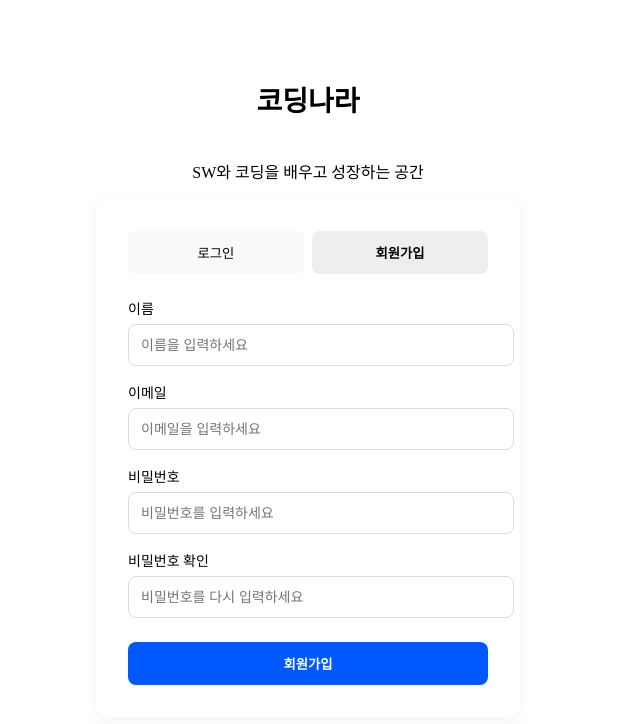
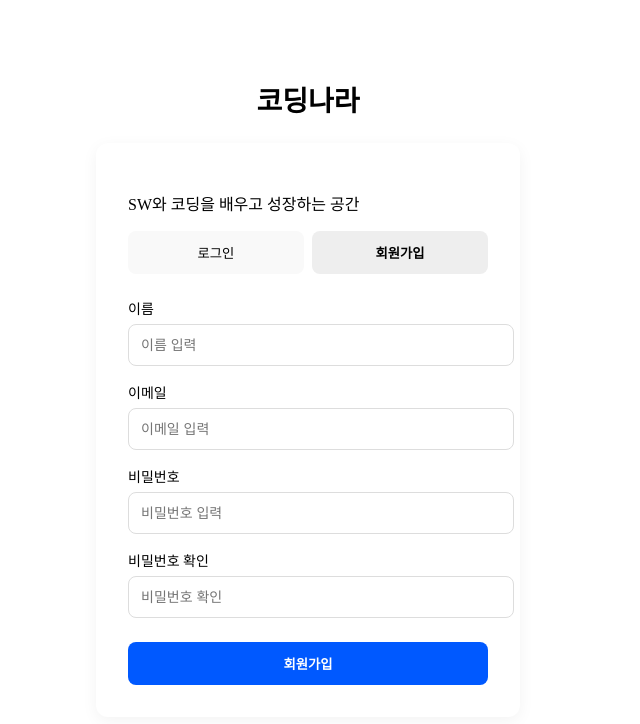
Before and after one commit to mmdh1234/HOPE, a React (Vite) app in the folder hope_FE/: page /signup in a window 1280 px wide. Shown: the top 724 px of the page, without its empty margins (332-972 px from the left). Built offline with nearby package versions, Linux system fonts and the light colour scheme.

Commit message:
refactor/#2 extract reusable UI components and unify login/signup layout

```diff
--- /dev/null
+++ b/hope_FE/src/components/auth/AuthFormLayout.jsx
@@ -0,0 +1,28 @@
+import styled from 'styled-components';
+
+const Wrapper = styled.div`
+  display: flex;
+  flex-direction: column;
+  align-items: center;
+  margin-top: 60px;
+`;
+
+const Title = styled.h1`
+  font-size: 28px;
+  margin-bottom: 24px;
+`;
+
+const FormBox = styled.div`
+  width: 360px;
+  background: white;
+  padding: 32px;
+  border-radius: 12px;
+  box-shadow: 0 4px 16px rgba(0, 0, 0, 0.05);
+`;
+
+export const AuthFormLayout = ({ title, children }) => (
+    <Wrapper>
+        <Title>{title}</Title>
+        <FormBox>{children}</FormBox>
+    </Wrapper>
+);
--- /dev/null
+++ b/hope_FE/src/components/auth/AuthTabHeader.jsx
@@ -0,0 +1,33 @@
+import styled from 'styled-components';
+import { useNavigate, useLocation } from 'react-router-dom';
+
+const TabBox = styled.div`
+  display: flex;
+  margin-bottom: 24px;
+`;
+
+const TabButton = styled.button`
+  flex: 1;
+  padding: 12px 0;
+  background-color: ${({ active }) => (active ? '#eee' : '#f9f9f9')};
+  border: none;
+  font-weight: ${({ active }) => (active ? 'bold' : 'normal')};
+  border-radius: 8px;
+  cursor: pointer;
+
+  &:first-child {
+    margin-right: 8px;
+  }
+`;
+
+export const AuthTabHeader = () => {
+    const navigate = useNavigate();
+    const { pathname } = useLocation();
+
+    return (
+        <TabBox>
+            <TabButton active={pathname === '/'} onClick={() => navigate('/')}>로그인</TabButton>
+            <TabButton active={pathname === '/signup'} onClick={() => navigate('/signup')}>회원가입</TabButton>
+        </TabBox>
+    );
+};
--- /dev/null
+++ b/hope_FE/src/components/ui/Button.jsx
@@ -0,0 +1,15 @@
+import styled from 'styled-components';
+
+const Button = styled.button`
+  width: 100%;
+  margin-top: 24px;
+  padding: 12px;
+  background-color: #0059ff;
+  color: white;
+  border: none;
+  border-radius: 8px;
+  font-weight: bold;
+  cursor: pointer;
+`;
+
+export default Button;
--- /dev/null
+++ b/hope_FE/src/components/ui/Input.jsx
@@ -0,0 +1,11 @@
+import styled from 'styled-components';
+
+const Input = styled.input`
+  width: 100%;
+  padding: 12px;
+  border: 1px solid #ddd;
+  border-radius: 8px;
+  font-size: 14px;
+`;
+
+export default Input;
--- /dev/null
+++ b/hope_FE/src/components/ui/Label.jsx
@@ -0,0 +1,10 @@
+import styled from 'styled-components';
+
+const Label = styled.label`
+  display: block;
+  margin-top: 16px;
+  margin-bottom: 6px;
+  font-size: 14px;
+`;
+
+export default Label;
--- a/hope_FE/src/pages/Login/login.jsx
+++ b/hope_FE/src/pages/Login/login.jsx
@@ -1,64 +1,32 @@
-import React, { useState } from 'react';
-import {
-    Wrapper,
-    FormBox,
-    TabBox,
-    TabButton,
-    Input,
-    LoginButton,
-    Title,
-    Label
-} from './login.style.jsx';
-import { useNavigate, useLocation } from 'react-router-dom';
+import { useState } from 'react';
+import { useNavigate } from 'react-router-dom';
+import { AuthFormLayout } from '../../components/auth/AuthFormLayout';
+import { AuthTabHeader } from '../../components/auth/AuthTabHeader';
+import Input from '../../components/ui/Input';
+import Button from '../../components/ui/Button';
+import Label from '../../components/ui/Label';
 
 const LoginPage = () => {
     const [email, setEmail] = useState('');
     const [password, setPassword] = useState('');
     const navigate = useNavigate();
-    const location = useLocation();
-    const isLogin = location.pathname === '/';
 
     const handleLogin = () => {
-        if (email && password) {
-            localStorage.setItem('isLoggedIn', 'true');
-            navigate('/main');
-        } else {
-            alert('이메일과 비밀번호를 입력하세요.');
-        }
+        if (!email || !password) return alert('이메일과 비밀번호를 입력하세요.');
+        localStorage.setItem('isLoggedIn', 'true');
+        navigate('/main');
     };
 
     return (
-        <Wrapper>
-            <Title>코딩나라</Title>
+        <AuthFormLayout title="코딩나라">
             <p>SW와 코딩을 배우고 성장하는 공간</p>
-
-            <FormBox>
-                <TabBox>
-                    <TabButton active={isLogin} onClick={() => navigate('/')}>
-                        로그인
-                    </TabButton>
-                    <TabButton active={!isLogin} onClick={() => navigate('/signup')}>
-                        회원가입
-                    </TabButton>
-                </TabBox>
-
-                <Label>이메일</Label>
-                <Input
-                    type="email"
-                    placeholder="이메일을 입력하세요"
-                    value={email}
-                    onChange={(e) => setEmail(e.target.value)}
-                />
-                <Label>비밀번호</Label>
-                <Input
-                    type="password"
-                    placeholder="비밀번호를 입력하세요"
-                    value={password}
-                    onChange={(e) => setPassword(e.target.value)}
-                />
-                <LoginButton onClick={handleLogin}>로그인</LoginButton>
-            </FormBox>
-        </Wrapper>
+            <AuthTabHeader />
+            <Label>이메일</Label>
+            <Input type="email" value={email} onChange={(e) => setEmail(e.target.value)} placeholder="이메일 입력" />
+            <Label>비밀번호</Label>
+            <Input type="password" value={password} onChange={(e) => setPassword(e.target.value)} placeholder="비밀번호 입력" />
+            <Button onClick={handleLogin}>로그인</Button>
+        </AuthFormLayout>
     );
 };
 
--- a/hope_FE/src/pages/Login/login.style.jsx
+++ b/hope_FE/src/pages/Login/login.style.jsx
@@ -1,67 +1 @@
 import styled from 'styled-components';
-
-export const Wrapper = styled.div`
-    display: flex;
-    flex-direction: column;
-    align-items: center;
-    margin-top: 60px;
-`;
-
-export const Title = styled.h1`
-    font-size: 28px;
-    margin-bottom: 24px;
-`;
-
-export const FormBox = styled.div`
-    width: 360px;
-    background: white;
-    padding: 32px;
-    border-radius: 12px;
-    box-shadow: 0 4px 16px rgba(0, 0, 0, 0.05);
-`;
-
-export const TabBox = styled.div`
-    display: flex;
-    margin-bottom: 24px;
-`;
-
-export const TabButton = styled.button`
-    flex: 1;
-    padding: 12px 0;
-    background-color: ${({ active }) => (active ? '#eee' : '#f9f9f9')};
-    border: none;
-    font-weight: ${({ active }) => (active ? 'bold' : 'normal')};
-    border-radius: 8px;
-    cursor: pointer;
-
-    &:first-child {
-        margin-right: 8px;
-    }
-`;
-
-export const Label = styled.label`
-    display: block;
-    margin-top: 16px;
-    margin-bottom: 6px;
-    font-size: 14px;
-`;
-
-export const Input = styled.input`
-    width: 100%;
-    padding: 12px;
-    border: 1px solid #ddd;
-    border-radius: 8px;
-    font-size: 14px;
-`;
-
-export const LoginButton = styled.button`
-    width: 100%;
-    margin-top: 24px;
-    padding: 12px;
-    background-color: #0059ff;
-    color: white;
-    border: none;
-    border-radius: 8px;
-    font-weight: bold;
-    cursor: pointer;
-`;
--- a/hope_FE/src/pages/Signup/signup.jsx
+++ b/hope_FE/src/pages/Signup/signup.jsx
@@ -1,102 +1,47 @@
-import React, { useState } from 'react';
-import {
-    Wrapper,
-    FormBox,
-    TabBox,
-    TabButton,
-    Input,
-    SubmitButton,
-    Title,
-    Label
-} from './signup.style.jsx';
-import { useNavigate, useLocation } from 'react-router-dom';
+import { useState } from 'react';
+import { useNavigate } from 'react-router-dom';
+import { AuthFormLayout } from '../../components/auth/AuthFormLayout';
+import { AuthTabHeader } from '../../components/auth/AuthTabHeader';
+import Input from '../../components/ui/Input';
+import Button from '../../components/ui/Button';
+import Label from '../../components/ui/Label';
 
 const SignupPage = () => {
-    const navigate = useNavigate();
-    const location = useLocation();
-    const isSignup = location.pathname === '/signup';
-
     const [form, setForm] = useState({
         name: '',
         email: '',
         password: '',
         confirmPassword: '',
     });
+    const navigate = useNavigate();
 
     const handleChange = (e) => {
         const { name, value } = e.target;
         setForm((prev) => ({ ...prev, [name]: value }));
     };
 
-    const handleSubmit = () => {
+    const handleSignup = () => {
         const { name, email, password, confirmPassword } = form;
-        if (!name || !email || !password || !confirmPassword) {
-            alert('모든 항목을 입력해주세요.');
-            return;
-        }
-        if (password !== confirmPassword) {
-            alert('비밀번호가 일치하지 않습니다.');
-            return;
-        }
-
+        if (!name || !email || !password || !confirmPassword) return alert('모든 항목을 입력해주세요.');
+        if (password !== confirmPassword) return alert('비밀번호가 일치하지 않습니다.');
         localStorage.setItem('isLoggedIn', 'true');
         navigate('/main');
     };
 
     return (
-        <Wrapper>
-            <Title>코딩나라</Title>
+        <AuthFormLayout title="코딩나라">
             <p>SW와 코딩을 배우고 성장하는 공간</p>
-
-            <FormBox>
-                <TabBox>
-                    <TabButton active={!isSignup} onClick={() => navigate('/')}>
-                        로그인
-                    </TabButton>
-                    <TabButton active={isSignup} onClick={() => navigate('/signup')}>
-                        회원가입
-                    </TabButton>
-                </TabBox>
-
-                <Label>이름</Label>
-                <Input
-                    type="text"
-                    name="name"
-                    placeholder="이름을 입력하세요"
-                    value={form.name}
-                    onChange={handleChange}
-                />
-
-                <Label>이메일</Label>
-                <Input
-                    type="email"
-                    name="email"
-                    placeholder="이메일을 입력하세요"
-                    value={form.email}
-                    onChange={handleChange}
-                />
-
-                <Label>비밀번호</Label>
-                <Input
-                    type="password"
-                    name="password"
-                    placeholder="비밀번호를 입력하세요"
-                    value={form.password}
-                    onChange={handleChange}
-                />
-
-                <Label>비밀번호 확인</Label>
-                <Input
-                    type="password"
-                    name="confirmPassword"
-                    placeholder="비밀번호를 다시 입력하세요"
-                    value={form.confirmPassword}
-                    onChange={handleChange}
-                />
-
-                <SubmitButton onClick={handleSubmit}>회원가입</SubmitButton>
-            </FormBox>
-        </Wrapper>
+            <AuthTabHeader />
+            <Label>이름</Label>
+            <Input type="text" name="name" value={form.name} onChange={handleChange} placeholder="이름 입력" />
+            <Label>이메일</Label>
+            <Input type="email" name="email" value={form.email} onChange={handleChange} placeholder="이메일 입력" />
+            <Label>비밀번호</Label>
+            <Input type="password" name="password" value={form.password} onChange={handleChange} placeholder="비밀번호 입력" />
+            <Label>비밀번호 확인</Label>
+            <Input type="password" name="confirmPassword" value={form.confirmPassword} onChange={handleChange} placeholder="비밀번호 확인" />
+            <Button onClick={handleSignup}>회원가입</Button>
+        </AuthFormLayout>
     );
 };
 
--- a/hope_FE/src/pages/Signup/signup.style.jsx
+++ b/hope_FE/src/pages/Signup/signup.style.jsx
@@ -1,67 +1 @@
 import styled from 'styled-components';
-
-export const Wrapper = styled.div`
-    display: flex;
-    flex-direction: column;
-    align-items: center;
-    margin-top: 60px;
-`;
-
-export const Title = styled.h1`
-    font-size: 28px;
-    margin-bottom: 24px;
-`;
-
-export const FormBox = styled.div`
-    width: 360px;
-    background: white;
-    padding: 32px;
-    border-radius: 12px;
-    box-shadow: 0 4px 16px rgba(0, 0, 0, 0.05);
-`;
-
-export const TabBox = styled.div`
-    display: flex;
-    margin-bottom: 24px;
-`;
-
-export const TabButton = styled.button`
-    flex: 1;
-    padding: 12px 0;
-    background-color: ${({ active }) => (active ? '#eee' : '#f9f9f9')};
-    border: none;
-    font-weight: ${({ active }) => (active ? 'bold' : 'normal')};
-    border-radius: 8px;
-    cursor: pointer;
-
-    &:first-child {
-        margin-right: 8px;
-    }
-`;
-
-export const Label = styled.label`
-    display: block;
-    margin-top: 16px;
-    margin-bottom: 6px;
-    font-size: 14px;
-`;
-
-export const Input = styled.input`
-    width: 100%;
-    padding: 12px;
-    border: 1px solid #ddd;
-    border-radius: 8px;
-    font-size: 14px;
-`;
-
-export const SubmitButton = styled.button`
-  width: 100%;
-  margin-top: 24px;
-  padding: 12px;
-  background-color: #0059ff;
-  color: white;
-  border: none;
-  border-radius: 8px;
-  font-weight: bold;
-  cursor: pointer;
-`;
```
